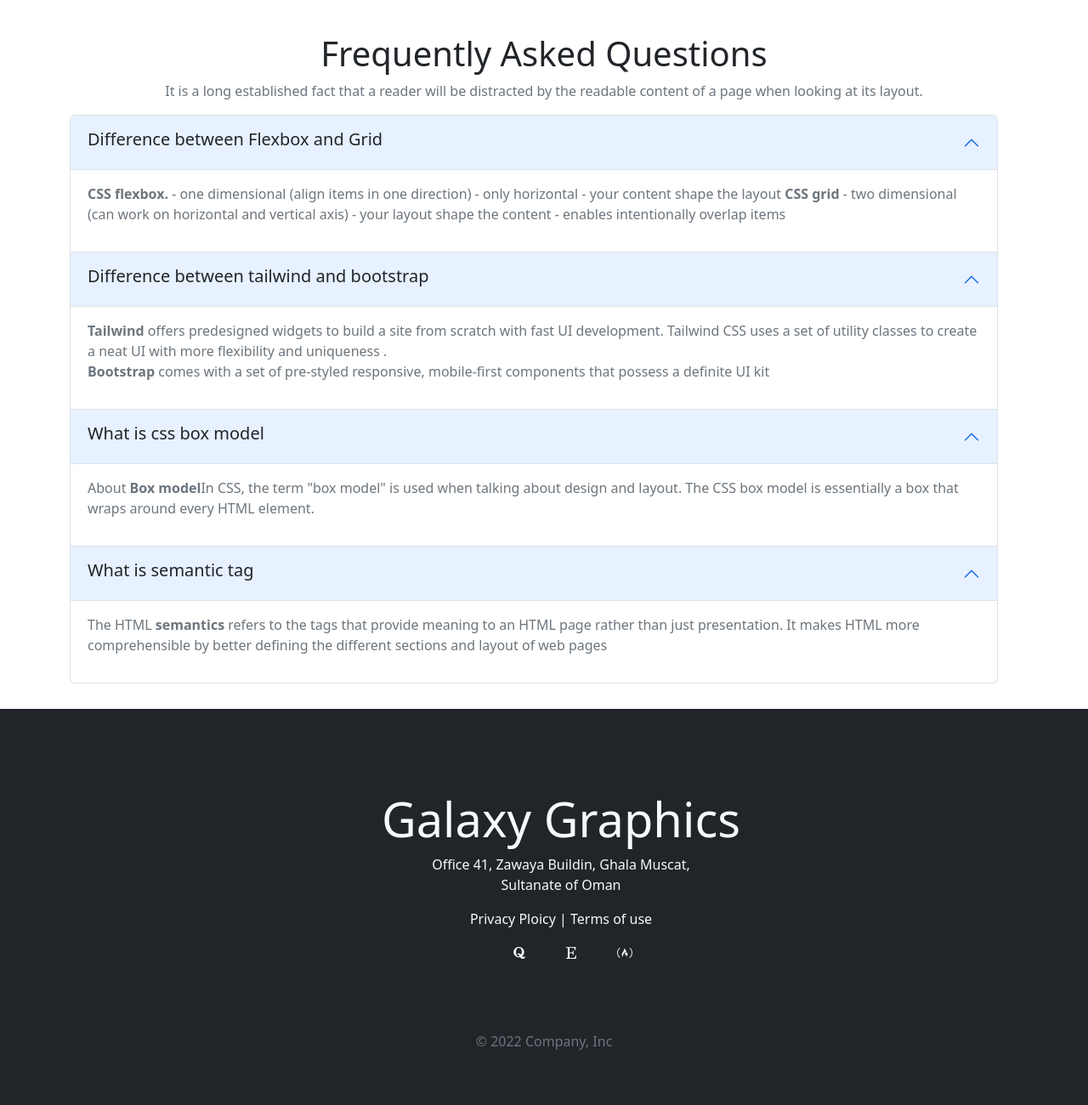
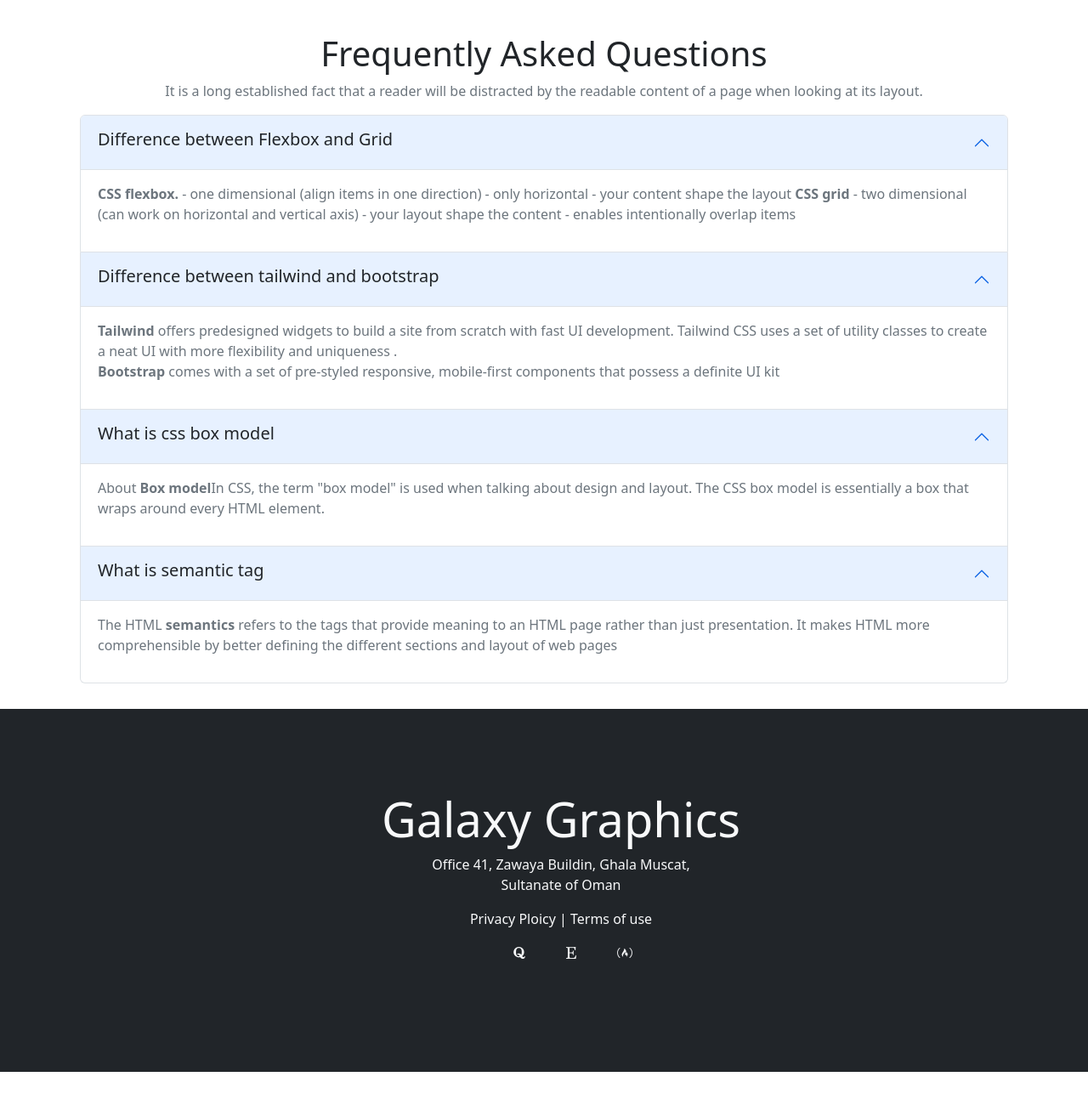
Before and after one commit to maahidhasan/assignment-3, a plain HTML site: page index.html in a window 1280 px wide. Shown: the part 1190-2490 px from the top of the page at 85% size. After the commit the page ends 2451 px from the top, so only its background shows below. Drawn offline with nearby package versions, Linux system fonts and the light colour scheme.

Commit message:
correctioin

```diff
--- a/index.html
+++ b/index.html
@@ -54,7 +54,7 @@
 
                 </div>
                 <div class="col-md-1 text-end">
-                    <button type="button" class="btn btn-outline-primary me-2">Register</button>
+                    <button type="button" class="btn btn-outline-info me-2">Register</button>
 
                 </div>
             </nav>
@@ -175,7 +175,7 @@
     <!-- Frequently asked Question start  -->
     <section class="gap">
         <div class="container">
-            <div class="row">
+            <div class="row justify-content-center">
                 <div class="col text-center">
                     <h1 class="h1">Frequently Asked Questions</h1>
                     <p class="text-muted">It is a long established fact that a reader will be distracted by the readable
@@ -289,7 +289,6 @@
                 <div class="col  ">
                     <h1 class=" text-center display-4 text-light"> Galaxy Graphics</h1>
                     <p class="text-light text-center">Office 41, Zawaya Buildin, Ghala Muscat,<br>
-
                         Sultanate of Oman</p>
                     <p class="text-light text-center">Privacy Ploicy | Terms of use</p>
                 </div>
@@ -300,7 +299,7 @@
                 </ul>
             </div>
         </div>
-        <p class="text-center text-muted">&copy; 2022 Company, Inc</p>
+
     </footer>
 
 
```
